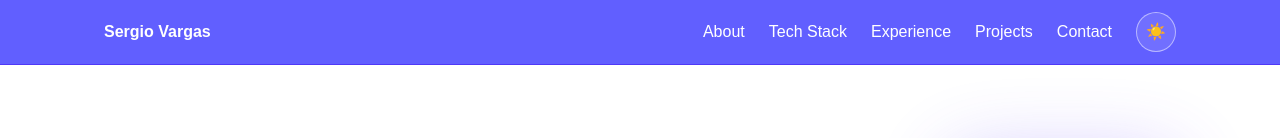
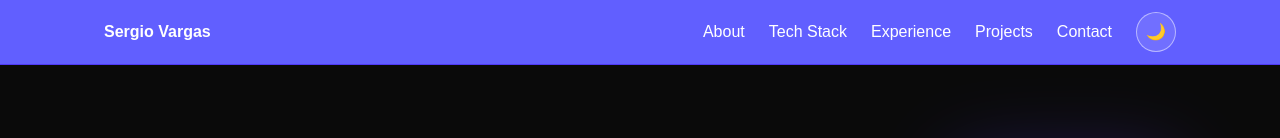
Before and after one commit to sergiovl219/sergio-portfolio, a Next.js app: page / in a window 1280 px wide. Shown: the top 138 px of the page. Built offline with nearby package versions, Linux system fonts and the light colour scheme.

Commit message:
feat: make dark theme the default

```diff
--- a/src/app/layout.tsx
+++ b/src/app/layout.tsx
@@ -24,7 +24,7 @@ export default function RootLayout({
   children: React.ReactNode;
 }>) {
   return (
-    <html lang="en" suppressHydrationWarning>
+    <html lang="en" className="dark" suppressHydrationWarning>
       <body
         className={`${geistSans.variable} ${geistMono.variable} antialiased`}
         suppressHydrationWarning
--- a/src/components/ThemeToggle.tsx
+++ b/src/components/ThemeToggle.tsx
@@ -2,15 +2,12 @@
 import { useEffect, useState } from "react";
 
 export default function ThemeToggle() {
-  const [dark, setDark] = useState(false);
+  const [dark, setDark] = useState(true);
 
   // Initialize from localStorage or system preference
   useEffect(() => {
     const stored = typeof window !== "undefined" ? localStorage.getItem("theme") : null;
-    const prefersDark =
-      typeof window !== "undefined" &&
-      window.matchMedia("(prefers-color-scheme: dark)").matches;
-    const isDark = stored ? stored === "dark" : !!prefersDark;
+    const isDark = stored ? stored === "dark" : true;
     setDark(isDark);
   }, []);
 
```
